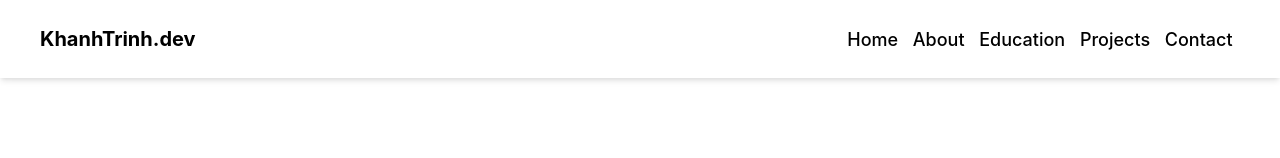
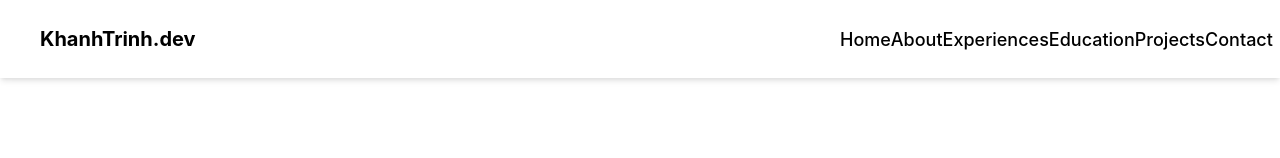
Before and after one commit to trinhnk-dev/portfolio-ngkhanhtrinh, a React (Create React App) app: page / in a window 1280 px wide. Shown: the top 158 px of the page. Built offline with nearby package versions, Linux system fonts and the light colour scheme.

Commit message:
update experience tag in header

```diff
--- a/src/components/Experience/index.jsx
+++ b/src/components/Experience/index.jsx
@@ -3,7 +3,7 @@ import SamsungImage from "../../image/samsung.png";
 
 const Experiences = () => {
   return (
-    <section id="education">
+    <section id="experience">
       <div className="container relative py-20">
         <h3 className="mb-12 text-center text-3xl font-bold sm:text-6xl">
           EXPERIENCES
--- a/src/components/Header/index.jsx
+++ b/src/components/Header/index.jsx
@@ -19,6 +19,12 @@ const Header = () => {
           className="text-lg font-medium duration-200 hover:text-blue-500"
         >
           About
+        </a>
+        <a
+          href="#experience"
+          className="text-lg font-medium duration-200 hover:text-blue-500"
+        >
+          Experiences
         </a>
         <a
           href="#education"
```
